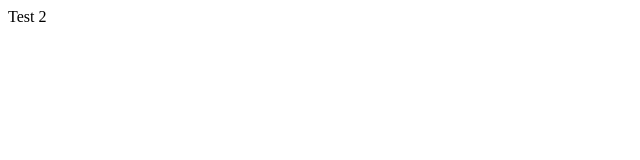
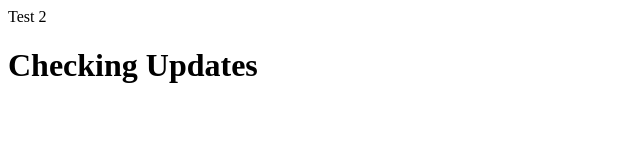
Before and after one commit to ln-harris/Sample-Project, a plain HTML site: page index.html in a window 1280 px wide. Shown: the whole page, without its empty margins (0-640 px from the left). Drawn offline with Linux system fonts and the light colour scheme.

Commit message:
Add h1 tag

```diff
--- a/index.html
+++ b/index.html
@@ -7,5 +7,6 @@
   </head>
   <body>
     <header>Test 2</header>
+    <h1>Checking Updates</h1>
   </body>
 </html>
```
Also changed, not shown: 1 other file.
